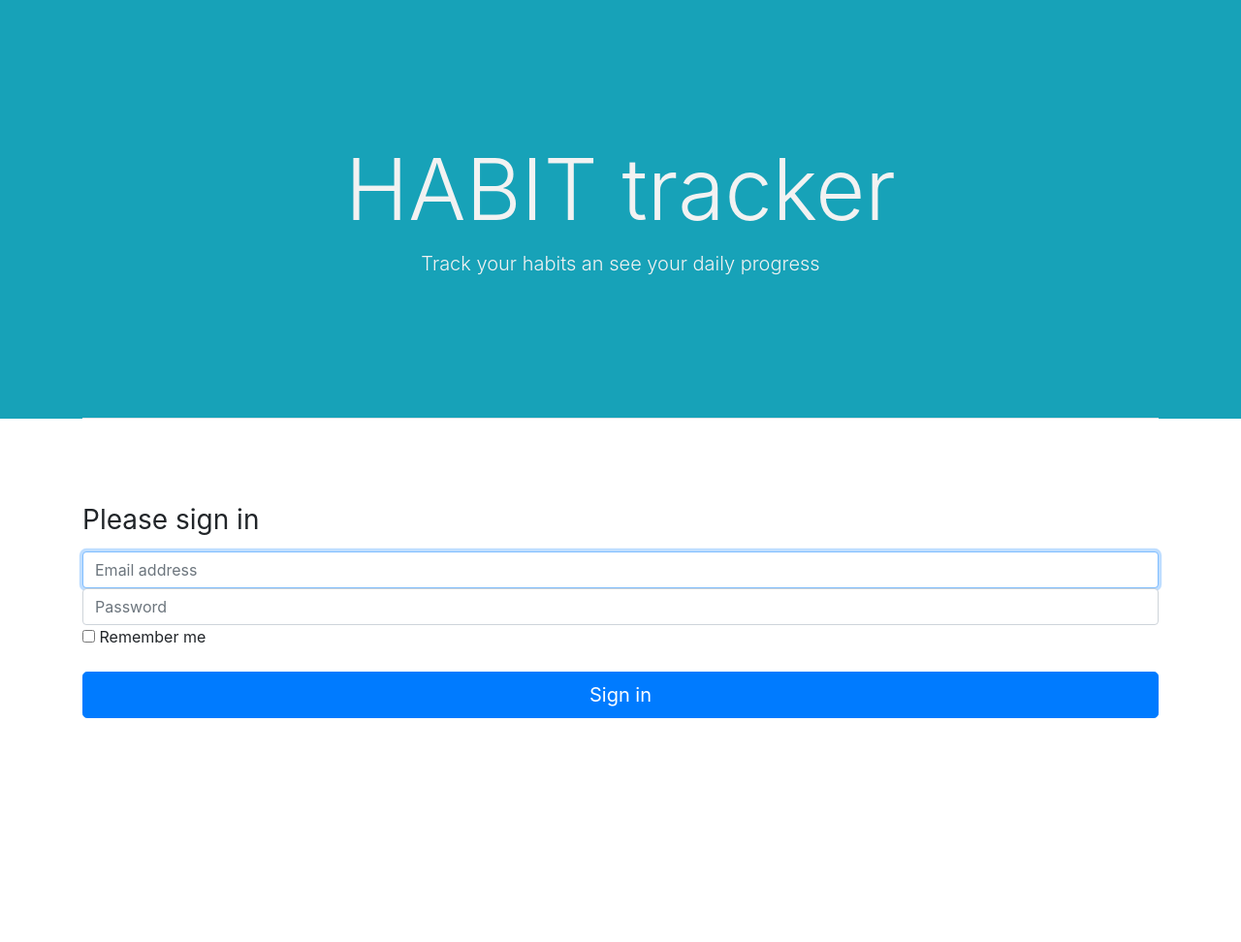
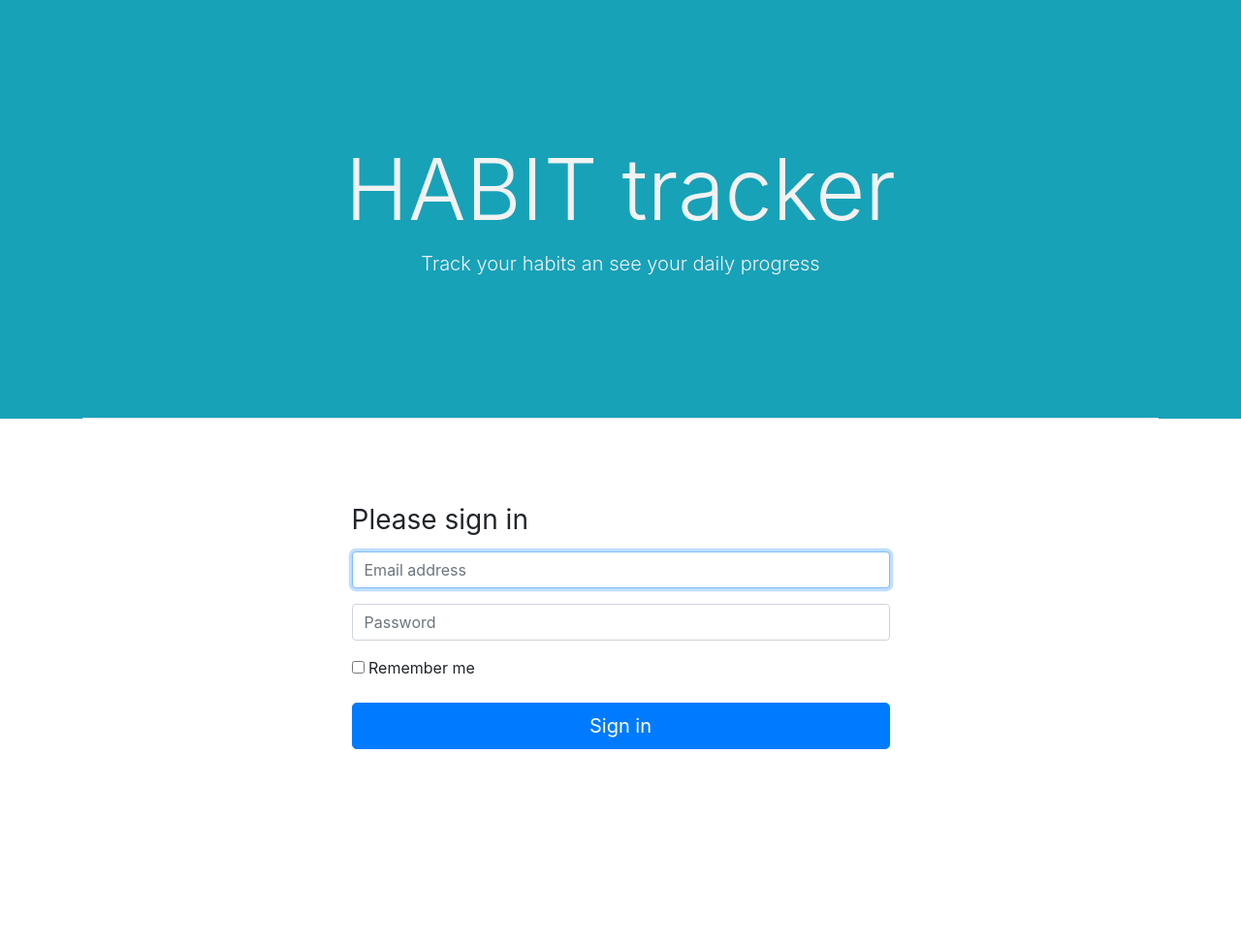
Before and after one commit to mallle/dailys, a Symfony app: template templates/security/login.html.twig in a window 1280 px wide. Shown: the part 41-1013 px from the top of the page at 97% size. Run offline with Twig, Linux system fonts and the light colour scheme; the template is opened without the code that fills it, so the values that code supplies are empty; some libraries are stand-ins or nearby versions.

Commit message:
Add more security control

```diff
--- a/public/css/main.css
+++ b/public/css/main.css
@@ -1,12 +1,7 @@
-.display-2 , .lead{
-  color: #f2f2f2;
-}
-
-
-a.nav-link{
+a.nav-link {
     color: #f2f2f2;
 }
-.nav-link:hover{
+.nav-link:hover {
     color: #495057;
 }
 
@@ -15,6 +10,15 @@ main {
     padding-bottom: 120px;
     padding-top: 40px;
 }
+
+.display-2 , .lead {
+    color: #f2f2f2;
+}
+
+.form-signin {
+    width: 50%;
+}
+
 .check-button {
     background-color: #e2dfdf; /* Green */
     border: none;
@@ -26,6 +30,6 @@ main {
     font-size: 16px;
 }
 
-.checked{
+.checked {
     background-color: #17a2b8 !important;
 }
--- a/src/Controller/HabitController.php
+++ b/src/Controller/HabitController.php
@@ -10,8 +10,6 @@ use App\Form\HabitType;
 use App\Repository\DayRepository;
 use App\Repository\HabitRepository;
 use App\Repository\MonthRepository;
-use App\Repository\MonthToHabitRepository;
-use Symfony\Bundle\FrameworkBundle\Controller\AbstractController;
 use Symfony\Component\Form\Extension\Core\Type\ChoiceType;
 use Symfony\Component\Form\Extension\Core\Type\SubmitType;
 use Symfony\Component\HttpFoundation\RedirectResponse;
@@ -21,7 +19,7 @@ use Symfony\Component\Routing\Annotation\Route;
 use Doctrine\ORM\EntityManagerInterface;
 use Symfony\Component\Form\FormInterface;
 
-class HabitController extends AbstractController
+class HabitController extends BaseController
 {
 
     /**
--- a/src/Controller/HomeController.php
+++ b/src/Controller/HomeController.php
@@ -12,19 +12,15 @@ use App\Repository\MonthHabitToDayRepository;
 use App\Repository\MonthRepository;
 use App\Repository\MonthToHabitRepository;
 use Doctrine\ORM\EntityManagerInterface;
-use Symfony\Bundle\FrameworkBundle\Controller\AbstractController;
 use Symfony\Component\HttpFoundation\RedirectResponse;
 use Symfony\Component\HttpFoundation\Response;
 use Symfony\Component\Routing\Annotation\Route;
 
-class HomeController extends AbstractController
+class HomeController extends BaseController
 {
 
     /**
      * @Route("/", name="app_home")
-     * @param MonthToHabitRepository $monthHabitRepository
-     * @param MonthRepository $monthRepository
-     * @param DayRepository $dayRepository
      *
      * @return Response
      */
--- a/src/Controller/LegalNoticeController.php
+++ b/src/Controller/LegalNoticeController.php
@@ -2,10 +2,9 @@
 
 namespace App\Controller;
 
-use Symfony\Bundle\FrameworkBundle\Controller\AbstractController;
 use Symfony\Component\Routing\Annotation\Route;
 
-class LegalNoticeController extends AbstractController
+class LegalNoticeController extends BaseController
 {
     /**
      * @Route("/legal/notice", name="legal_notice")
--- a/src/Security/LoginFormAuthenticator.php
+++ b/src/Security/LoginFormAuthenticator.php
@@ -81,11 +81,12 @@ class LoginFormAuthenticator extends AbstractFormLoginAuthenticator
 
     public function onAuthenticationSuccess(Request $request, TokenInterface $token, $providerKey)
     {
+        //Redirect back to the requested page after login if a not accessible page was requested
         if ($targetPath = $this->getTargetPath($request->getSession(), $providerKey)) {
             return new RedirectResponse($targetPath);
         }
 
-        // For example : return new RedirectResponse($this->router->generate('some_route'));
+        //Otherweise return to the homepage
         return new RedirectResponse($this->router->generate('app_home'));
     }
 
--- a/templates/security/login.html.twig
+++ b/templates/security/login.html.twig
@@ -5,6 +5,7 @@
 {% block main %}
     <div class="row">
         <div class="col align-self-center">
+            <div class="d-flex justify-content-center">
                 <form class="form-signin" method="post">
                     {% if error %}
                         <div class="alert alert-danger">{{ error.messageKey|trans(error.messageData, 'security') }}</div>
@@ -12,7 +13,7 @@
 
                     <h1 class="h3 mb-3 font-weight-normal">Please sign in</h1>
                     <label for="inputEmail" class="sr-only">Email address</label>
-                    <input type="email" value="{{ last_username }}" name="email" id="inputEmail" class="form-control" placeholder="Email address" required autofocus>
+                    <input type="email" value="{{ last_username }}" name="email" id="inputEmail" class="form-control mb-3   " placeholder="Email address" required autofocus>
                     <label for="inputPassword" class="sr-only">Password</label>
                     <input type="password" name="password" id="inputPassword" class="form-control" placeholder="Password" required>
 
@@ -20,7 +21,7 @@
                            value="{{ csrf_token('authenticate') }}"
                     >
 
-                    <div class="checkbox mb-3">
+                    <div class="checkbox mb-3 mt-3">
                         <label>
                             <input type="checkbox" name="_remember_me"> Remember me
                         </label>
@@ -29,6 +30,7 @@
                         Sign in
                     </button>
                 </form>
+            </div>
         </div>
     </div>
 {% endblock %}
```
Also changed, not shown: src/Controller/BaseController.php (added, +19 -0 lines), src/Controller/SecurityController.php (+4 -3 lines), templates/index.html.twig (+13 -2 lines), 1 other file.
